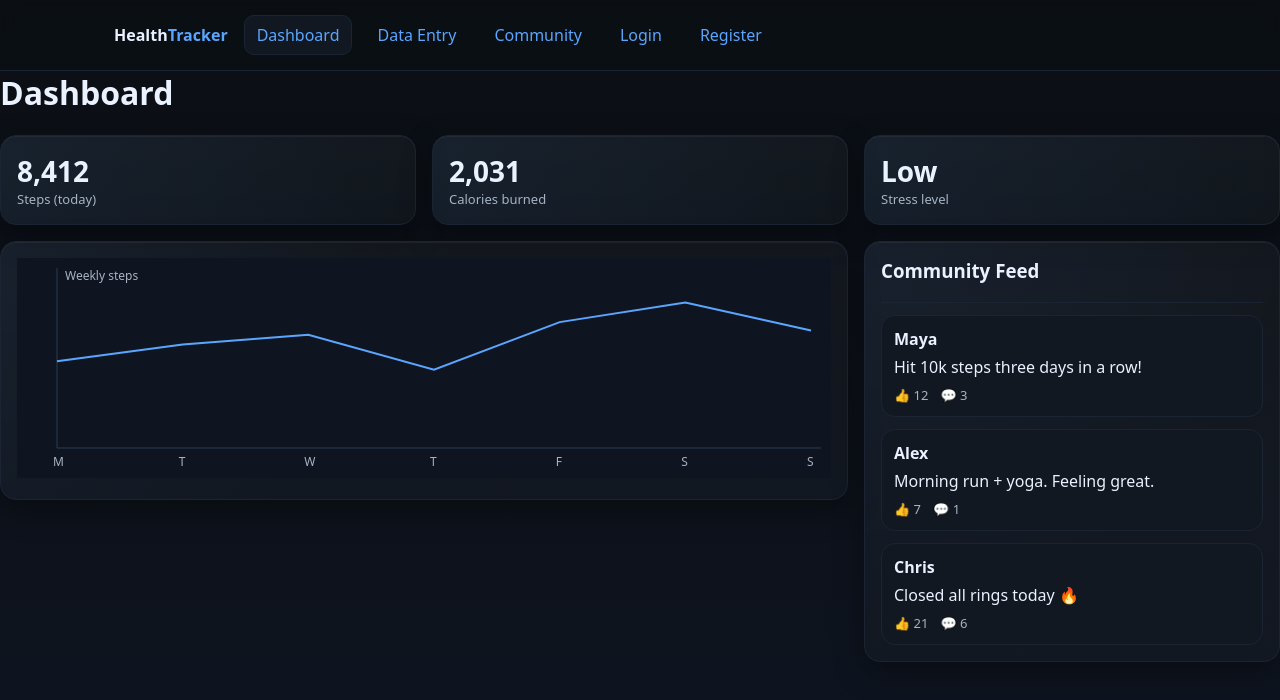
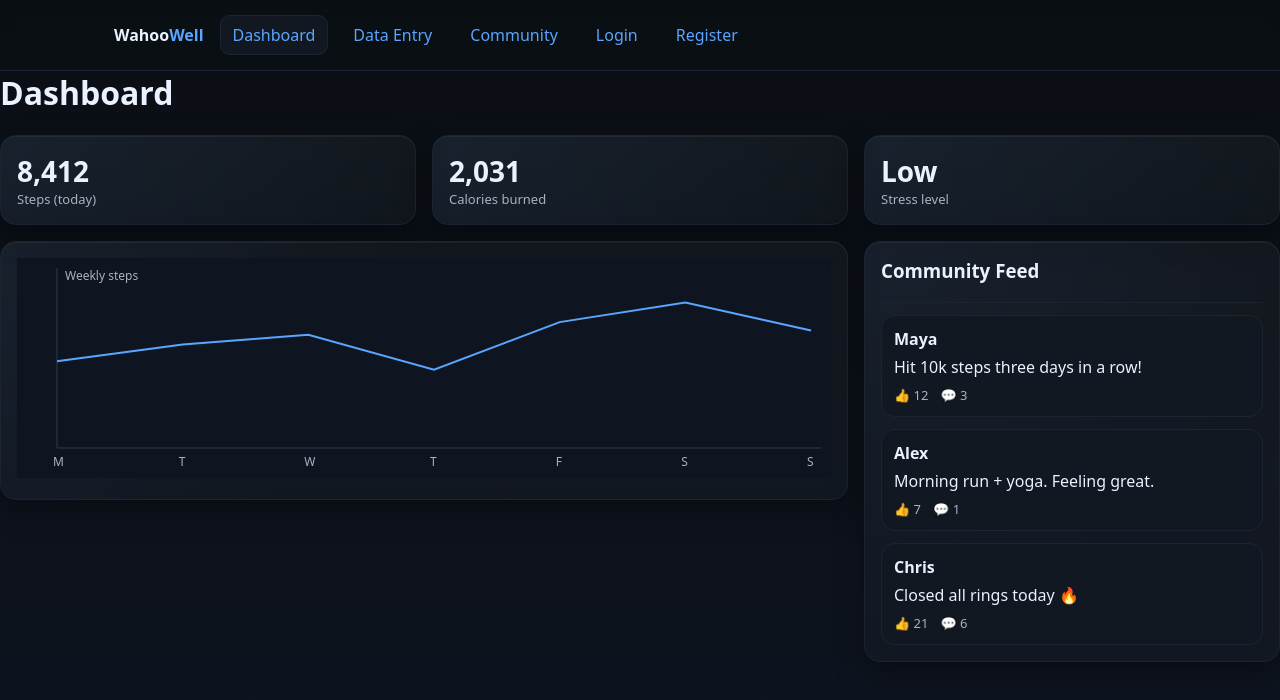
Before and after one commit to yilinw762/wahoowell, a Next.js app in the folder frontend/: page / in a window 1280 px wide. Shown: the top 700 px of the page. Built offline with nearby package versions, Linux system fonts and the light colour scheme.

Commit message:
changed navbar name

```diff
--- a/frontend/src/app/layout.tsx
+++ b/frontend/src/app/layout.tsx
@@ -14,7 +14,7 @@ const geistMono = Geist_Mono({
 });
 
 export const metadata: Metadata = {
-  title: "Health Tracker",
+  title: "Wahoowell",
   description: "Generated by create next app",
 };
 
--- a/frontend/src/components/NavBar.tsx
+++ b/frontend/src/components/NavBar.tsx
@@ -19,7 +19,7 @@ export default function Navbar() {
       borderBottom: "1px solid #1a2433", background: "rgba(11,15,20,0.6)"
     }}>
       <div className="container" style={{display:"flex", alignItems:"center", gap:16}}>
-        <div style={{fontWeight:800}}>Health<span style={{color:"var(--accent)"}}>Tracker</span></div>
+        <div style={{fontWeight:800}}>Wahoo<span style={{color:"var(--accent)"}}>Well</span></div>
         <div style={{display:"flex", gap:12, flexWrap:"wrap"}}>
           {links.map(l => (
             <Link key={l.href} href={l.href}>
```
